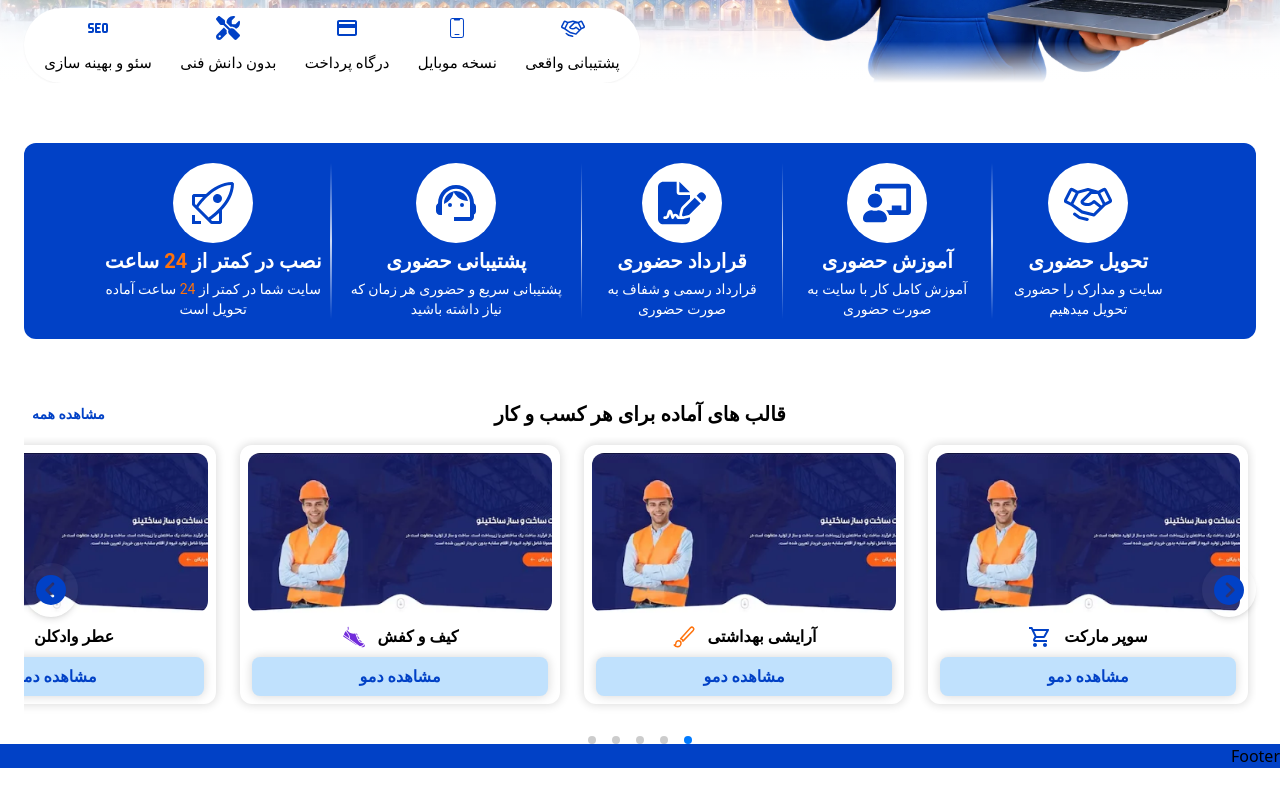
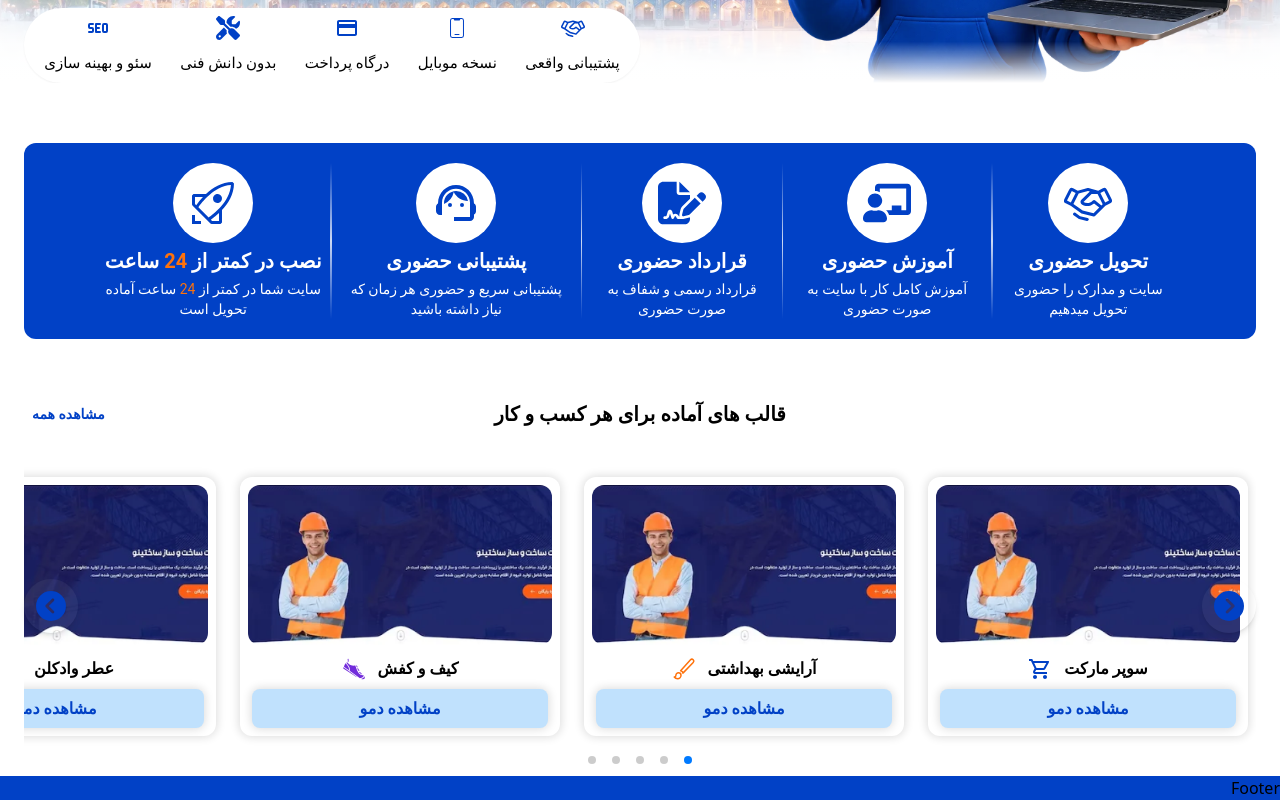
Before and after one commit to MohammadSoleimanikia/webetom, a Next.js app: page / in a window 1280 px wide. Shown: the part 470-1270 px from the top of the page. Before the commit the page ends 1238 px from the top, so only its background shows below. Built offline with nearby package versions, Linux system fonts and the light colour scheme; what @mui/material-nextjs would draw is missing.

Commit message:
style: add padding button

```diff
--- a/src/sections/templates/index.tsx
+++ b/src/sections/templates/index.tsx
@@ -31,7 +31,7 @@ export default function TemplateSection() {
           slidesPerView="auto"
           spaceBetween={24}
           grabCursor
-          className="px-2 pb-8!"
+          className="px-2 py-8!"
           navigation={{
             nextEl: ".template-next",
             prevEl: ".template-prev",
@@ -51,7 +51,7 @@ export default function TemplateSection() {
               <TemplateCard item={item} />
             </SwiperSlide>
           ))}
-          <div className="swiper-pagination template-pagination absolute right-0 bottom-0 left-0 flex justify-center gap-2" />
+          <div className="swiper-pagination template-pagination absolute right-0 bottom-3 left-0 flex justify-center gap-2" />
         </Swiper>
       )}
       <NavBtn side="next" />
```
